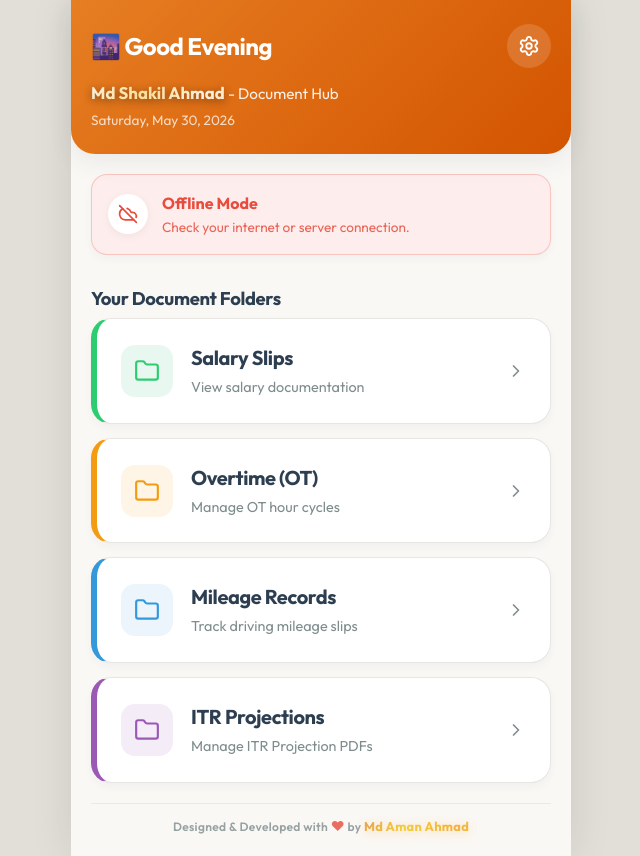
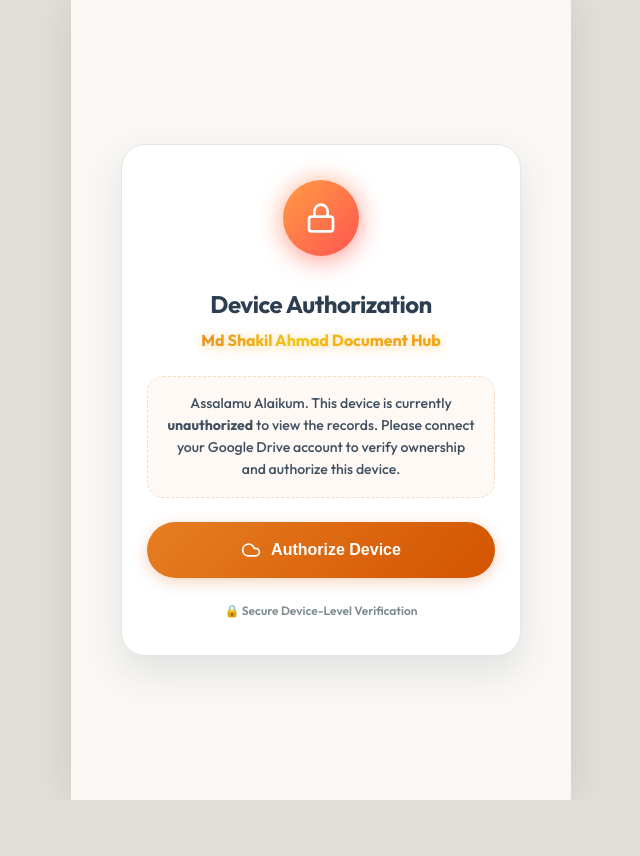
Before and after one commit to MDAMANAHMAD/MSA, a React (Vite) app in the folder client/: page /#dashboard in a window 1280 px wide. Shown: the whole page, without its empty margins (319-959 px from the left). After the commit the page ends 800 px from the top, so only its background shows below. Built offline with nearby package versions, Linux system fonts and the light colour scheme; no server answers.

Commit message:
feat: implement forced scroll reset to top and secure device-level Google Drive authorization lock screen

```diff
--- a/client/src/App.jsx
+++ b/client/src/App.jsx
@@ -4,14 +4,156 @@
 import AddDocument from './components/AddDocument';
 import SettingsModal from './components/SettingsModal';
 
-import { Info } from 'lucide-react';
+import { Info, Lock, Cloud, Loader2 } from 'lucide-react';
+
+// Premium Glassmorphic Device Authorization Lock Screen
+function DeviceLockScreen({ apiUrl, onAuthorize }) {
+  const [loading, setLoading] = useState(false);
+
+  const handleAuthorize = async () => {
+    setLoading(true);
+    try {
+      const response = await fetch(`${apiUrl}/api/auth/url`);
+      const data = await response.json();
+      if (data.url) {
+        window.location.href = data.url;
+      } else {
+        setLoading(false);
+        alert('Could not start Google Drive authorization. Please verify server connection.');
+      }
+    } catch (err) {
+      console.error('Error fetching Auth URL:', err);
+      setLoading(false);
+      alert('Could not connect to the document server. Please try again.');
+    }
+  };
+
+  return (
+    <div style={{
+      display: 'flex',
+      flexDirection: 'column',
+      minHeight: '100vh',
+      backgroundColor: 'var(--bg-cream)',
+      justifyContent: 'center',
+      alignItems: 'center',
+      padding: '40px 20px',
+      fontFamily: 'var(--font-main)'
+    }}>
+      <div style={{
+        background: 'var(--bg-card)',
+        borderRadius: '24px',
+        padding: '35px 25px',
+        boxShadow: 'var(--shadow-lg)',
+        border: '1.5px solid var(--color-border)',
+        width: '100%',
+        maxWidth: '400px',
+        textAlign: 'center',
+        display: 'flex',
+        flexDirection: 'column',
+        alignItems: 'center',
+        gap: '24px'
+      }}>
+        {/* Glowing Lock Logo Badge */}
+        <div style={{
+          position: 'relative',
+          width: '76px',
+          height: '76px',
+          borderRadius: '50%',
+          background: 'linear-gradient(135deg, #FF9F43, #FF5252)',
+          display: 'flex',
+          justifyContent: 'center',
+          alignItems: 'center',
+          boxShadow: '0 8px 24px rgba(255, 82, 82, 0.25)',
+          marginBottom: '6px'
+        }}>
+          <Lock size={32} color="white" style={{ position: 'relative', zIndex: 2 }} />
+          <div style={{
+            position: 'absolute',
+            top: 0, left: 0, right: 0, bottom: 0,
+            borderRadius: '50%',
+            background: 'linear-gradient(135deg, #FF9F43, #FF5252)',
+            filter: 'blur(12px)',
+            opacity: 0.5,
+            zIndex: 1
+          }} />
+        </div>
+
+        {/* Branding & Status Title */}
+        <div style={{ display: 'flex', flexDirection: 'column', gap: '6px' }}>
+          <h2 style={{ color: 'var(--text-dark)', fontWeight: '700', fontSize: '1.5rem', letterSpacing: '-0.5px' }}>
+            Device Authorization
+          </h2>
+          <span className="shining-name" style={{ fontSize: '1rem', fontWeight: '700' }}>
+            Md Shakil Ahmad Document Hub
+          </span>
+        </div>
+
+        {/* User security explanation card */}
+        <p style={{
+          fontSize: '0.88rem',
+          color: 'var(--text-dark)',
+          opacity: 0.9,
+          lineHeight: '1.55',
+          background: 'rgba(230, 126, 34, 0.05)',
+          border: '1px dashed rgba(230, 126, 34, 0.25)',
+          borderRadius: '16px',
+          padding: '16px',
+          margin: '0',
+          fontWeight: '500',
+          textAlign: 'center'
+        }}>
+          Assalamu Alaikum. This device is currently <strong>unauthorized</strong> to view the records. Please connect your Google Drive account to verify ownership and authorize this device.
+        </p>
+
+        {/* Premium Orange Action Button */}
+        <button
+          onClick={handleAuthorize}
+          disabled={loading}
+          className="btn-large"
+          style={{
+            background: 'linear-gradient(135deg, #E67E22, #D35400)',
+            boxShadow: '0 4px 15px rgba(211, 84, 0, 0.25)',
+            border: 'none',
+            color: 'white',
+            fontWeight: '700',
+            fontSize: '1rem',
+            padding: '14px 28px',
+            borderRadius: '30px',
+            cursor: 'pointer',
+            width: '100%',
+            display: 'flex',
+            justifyContent: 'center',
+            alignItems: 'center',
+            gap: '10px',
+            transition: 'var(--transition-smooth)'
+          }}
+        >
+          {loading ? (
+            <>
+              <Loader2 className="animate-spin" size={20} />
+              <span>Requesting Access...</span>
+            </>
+          ) : (
+            <>
+              <Cloud size={20} />
+              <span>Authorize Device</span>
+            </>
+          )}
+        </button>
+
+        <span style={{ fontSize: '0.75rem', color: 'var(--text-muted)', fontWeight: '600' }}>
+          🔒 Secure Device-Level Verification
+        </span>
+      </div>
+    </div>
+  );
+}
 
 export default function App() {
   // Navigation states: 'dashboard', 'list', 'add'
   const [currentView, setCurrentView] = useState('dashboard');
   const [selectedCategory, setSelectedCategory] = useState('salary_slip');
   const [showSettings, setShowSettings] = useState(false);
-
 
   // Settings base API Url state
   const [apiUrl, setApiUrl] = useState(() => {
@@ -22,8 +164,13 @@
     if (window.location.hostname === 'localhost' || window.location.hostname === '127.0.0.1') {
       return 'http://localhost:5000';
     }
-    // Permanent production fallback to your live Render backend
+    // Permanent production fallback to Render backend
     return 'https://msa-ozae.onrender.com';
+  });
+
+  // Track if this device has been authorized via stored localStorage tokens
+  const [deviceAuthorized, setDeviceAuthorized] = useState(() => {
+    return !!localStorage.getItem('msa_google_tokens');
   });
 
   // Visual Toast notifications
@@ -35,6 +182,49 @@
     setToastVisible(true);
   };
 
+  // 1. Intercept url tokens parameter on startup to approve device authorization
+  useEffect(() => {
+    const params = new URLSearchParams(window.location.search);
+    const tokensParam = params.get('auth_tokens');
+    if (tokensParam) {
+      try {
+        const parsedTokens = JSON.parse(decodeURIComponent(tokensParam));
+
+        // Write tokens locally inside browser storage to authorize this device forever
+        localStorage.setItem('msa_google_tokens', JSON.stringify(parsedTokens));
+        setDeviceAuthorized(true);
+        showToast('Assalamu Alaikum. Device authorized successfully!');
+
+        // Instantly wipe tokens query parameter from window location cleanly
+        const cleanUrl = window.location.pathname + window.location.hash;
+        window.history.replaceState({}, document.title, cleanUrl);
+
+        // Self-heal and sync the backend database instantly with authorized tokens
+        fetch(`${apiUrl}/api/auth/import`, {
+          method: 'POST',
+          headers: { 'Content-Type': 'application/json' },
+          body: JSON.stringify({ tokens: parsedTokens })
+        })
+        .then(res => res.json())
+        .then(data => {
+          console.log('Self-healing verification callback success:', data.message);
+        })
+        .catch(err => {
+          console.error('Self-healing import on load failed:', err.message);
+        });
+
+      } catch (err) {
+        console.error('Failed to parse redirected authorization tokens:', err);
+        showToast('Device authorization failed. Please try again.');
+      }
+    }
+  }, [apiUrl]);
+
+  // 2. Force scroll coordination alignment to absolute top on view or category switch
+  useEffect(() => {
+    window.scrollTo({ top: 0, behavior: 'instant' });
+  }, [currentView, selectedCategory]);
+
   useEffect(() => {
     if (toastVisible) {
       const timer = setTimeout(() => {
@@ -43,8 +233,6 @@
       return () => clearTimeout(timer);
     }
   }, [toastVisible]);
-
-
 
   useEffect(() => {
     // Initialize standard browser history states to map mobile physical back actions
@@ -74,6 +262,21 @@
     showToast(message);
   };
 
+  // If this device is unauthorized, block all operations and render DeviceLockScreen
+  if (!deviceAuthorized) {
+    return (
+      <>
+        <DeviceLockScreen apiUrl={apiUrl} />
+        {toastVisible && (
+          <div className="toast">
+            <Info size={16} /> {toastMessage}
+          </div>
+        )}
+      </>
+    );
+  }
+
+  // Normal Authorized Device Flow
   return (
     <>
       {currentView === 'dashboard' && (
@@ -106,8 +309,6 @@
         />
       )}
 
-
-
       {showSettings && (
         <SettingsModal
           apiUrl={apiUrl}
--- a/client/src/components/Dashboard.jsx
+++ b/client/src/components/Dashboard.jsx
@@ -52,19 +52,6 @@
       if (data.authorized) {
         setDriveAuthorized(true);
         setDriveEmail(data.email || '');
-
-        // Backup the active connection tokens inside browser's localStorage
-        try {
-          const exportResponse = await fetch(`${apiUrl}/api/auth/export`);
-          if (exportResponse.ok) {
-            const exportData = await exportResponse.json();
-            if (exportData.tokens) {
-              localStorage.setItem('msa_google_tokens', JSON.stringify(exportData.tokens));
-            }
-          }
-        } catch (exportErr) {
-          console.error('Failed to backup Google Drive connection locally:', exportErr);
-        }
       } else {
         // If server database wiped out but browser holds backup tokens, self-heal the login instantly!
         const savedTokens = localStorage.getItem('msa_google_tokens');
```
Also changed, not shown: 1 other file (tests, documents, lock files or other folders).
